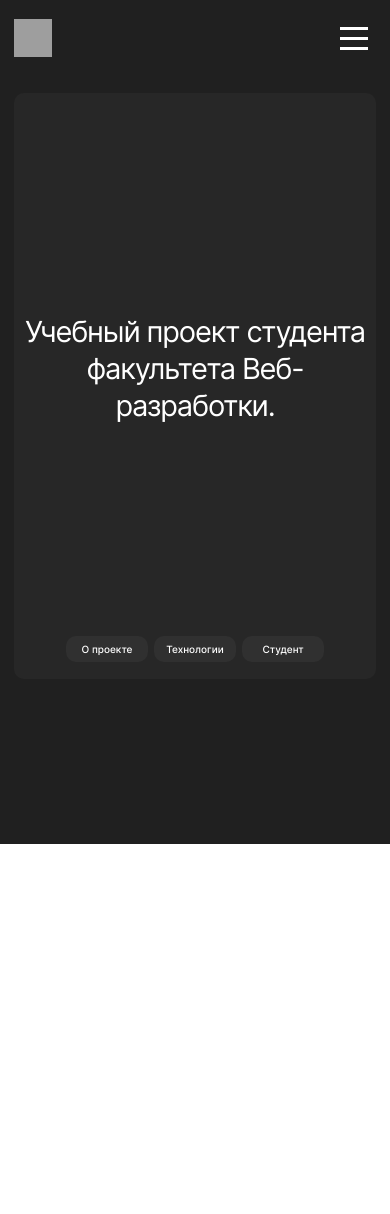
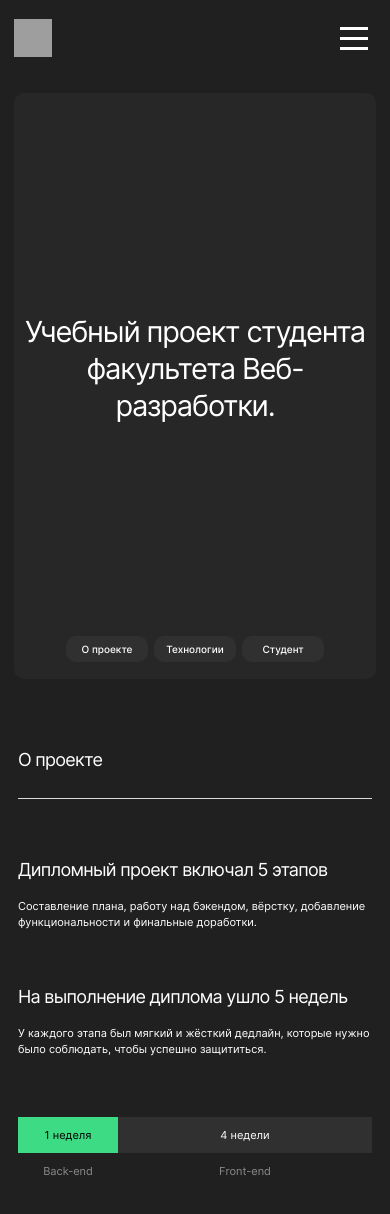
Before and after one commit to GeometricEarth/movies-explorer-frontend, a React (Create React App) app: page / in a window 390 px wide. Shown: the top 1214 px of the page. Before the commit the page ends 844 px from the top, so only its background shows below. Built offline with nearby package versions, Linux system fonts and the light colour scheme; grey boxes are pictures that could not be loaded.

Commit message:
feat: Реализовать блок About

```diff
--- /dev/null
+++ b/src/components/AboutProject/AboutProject.css
@@ -0,0 +1,124 @@
+.about {
+  margin: 110px 70px 0;
+}
+.about__title {
+  color: #fff;
+  font-size: 22px;
+  font-weight: 400;
+  line-height: normal;
+  letter-spacing: -0.88px;
+  padding-bottom: 23px;
+  border-bottom: #dadada 1px solid;
+}
+.about__description {
+  margin-top: 70px;
+  display: flex;
+  gap: 52px;
+}
+.about__caption {
+  color: #fff;
+  font-size: 20px;
+  font-weight: 400;
+  line-height: normal;
+  letter-spacing: -0.8px;
+  margin: 0;
+  min-height: 48px;
+}
+.about__text {
+  color: #fff;
+  font-size: 14px;
+  font-weight: 400;
+  line-height: 20px;
+  margin: 0;
+  margin-top: 2px;
+}
+.about__time-line {
+  display: grid;
+  grid-template-columns: 228px auto;
+  padding: 110px 0;
+}
+.about__stage-duration {
+  min-height: 36px;
+  line-height: 36px;
+  text-align: center;
+  color: #fff;
+  font-size: 14px;
+  font-weight: 400;
+  background: #303030;
+}
+.about__stage-duration_color_green {
+  color: #000;
+  background: #3ddc84;
+}
+.about__stage-name {
+  margin-top: 14px;
+  color: #8b8b8b;
+  text-align: center;
+  font-size: 14px;
+  font-weight: 500;
+  line-height: 17px;
+}
+
+@media (max-width: 903px) {
+  .about__text {
+    margin-top: 22px;
+  }
+}
+
+@media (max-width: 768px) {
+  .about {
+    margin: 90px 50px 0;
+  }
+  .about__description {
+    gap: 36px;
+  }
+  .about__text {
+    font-size: 12px;
+    line-height: 18px;
+  }
+  .about__time-line {
+    grid-template-columns: 140px auto;
+    padding: 90px 0;
+  }
+  .about__stage-name {
+    font-weight: 400;
+  }
+}
+
+@media (max-width: 620px) {
+  .about {
+    margin: 70px 18px 0;
+  }
+  .about__title {
+    font-size: 18px;
+    letter-spacing: -0.72px;
+    padding-bottom: 28px;
+  }
+  .about__description {
+    margin-top: 60px;
+    display: flex;
+    flex-direction: column;
+    gap: 56px;
+  }
+  .about__caption {
+    font-size: 18px;
+    letter-spacing: -0.72px;
+    min-height: auto;
+  }
+  .about__text {
+    font-size: 11px;
+    line-height: 16px;
+    margin-top: 18px;
+  }
+  .about__time-line {
+    padding: 60px 0 69px;
+    grid-template-columns: 100px auto;
+  }
+  .about__stage-duration {
+    font-size: 11px;
+  }
+  .about__stage-name {
+    font-size: 11px;
+    margin-top: 10px;
+  }
+}
--- /dev/null
+++ b/src/components/AboutProject/AboutProject.jsx
@@ -0,0 +1,33 @@
+import './AboutProject.css';
+
+export default function AboutProject() {
+  return (
+    <section className="about">
+      <h2 className="about__title">О проекте</h2>
+      <div className="about__description">
+        <div>
+          <p className="about__caption">Дипломный проект включал 5 этапов</p>
+          <p className="about__text">
+            Составление плана, работу над бэкендом, вёрстку, добавление
+            функциональности и финальные доработки.
+          </p>
+        </div>
+        <div>
+          <p className="about__caption">На выполнение диплома ушло 5 недель</p>
+          <p className="about__text">
+            У каждого этапа был мягкий и жёсткий дедлайн, которые нужно было
+            соблюдать, чтобы успешно защититься.
+          </p>
+        </div>
+      </div>
+      <div className="about__time-line">
+        <div className="about__stage-duration about__stage-duration_color_green">
+          1 неделя
+        </div>
+        <div className="about__stage-duration">4 недели</div>
+        <div className="about__stage-name">Back-end</div>
+        <div className="about__stage-name">Front-end</div>
+      </div>
+    </section>
+  );
+}
--- a/src/components/Main/Main.jsx
+++ b/src/components/Main/Main.jsx
@@ -1,8 +1,12 @@
 import './Main.css';
 import Promo from '../Promo/Promo';
+import AboutProject from '../AboutProject/AboutProject';
 
 export default function Main() {
   return (
-    <Promo></Promo>
-  )
+    <>
+      <Promo></Promo>
+      <AboutProject></AboutProject>
+    </>
+  );
 }
```
